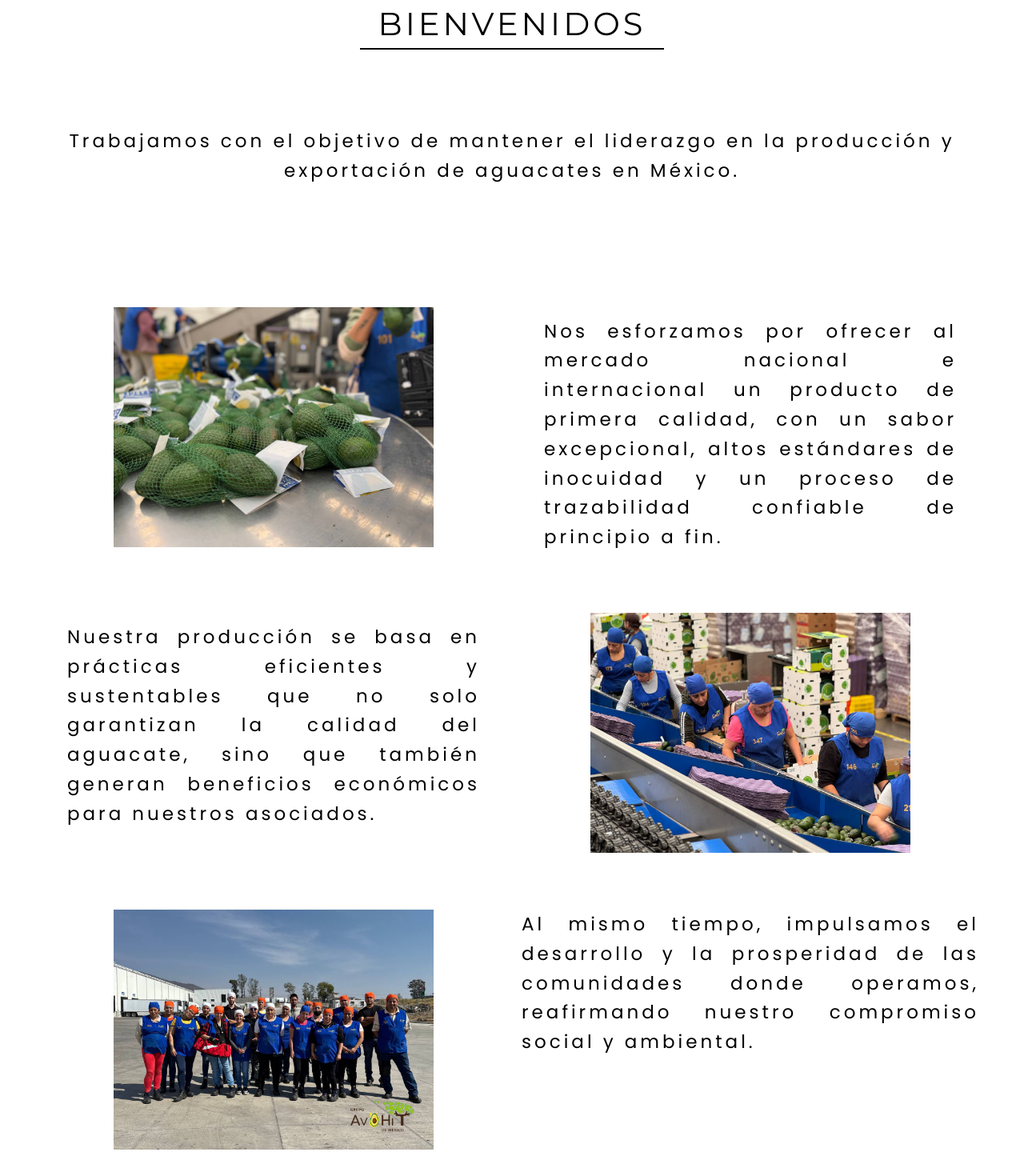
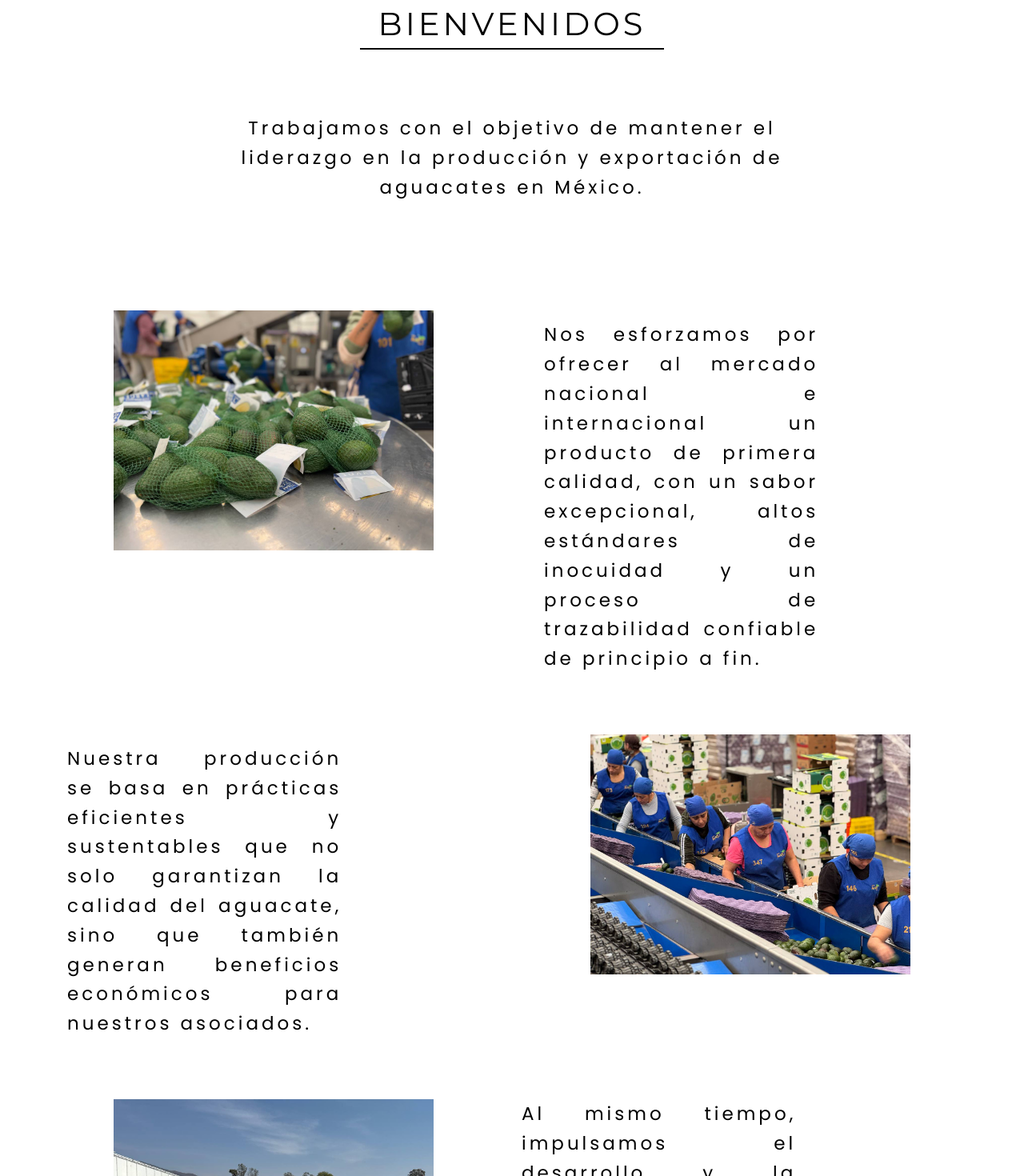
Before and after one commit to Abril-Ti/Redesign-Page, a Vue app: page / in a window 1280 px wide. Shown: the part 1180-2650 px from the top of the page at 80% size. Built offline with nearby package versions, Linux system fonts and the light colour scheme.

Commit message:
cambios en textos

```diff
--- a/package.json
+++ b/package.json
@@ -4,7 +4,7 @@
   "private": true,
   "type": "module",
   "scripts": {
-    "dev": "vite",
+    "dev": "vite --host --port 5173",
     "build": "vite build",
     "preview": "vite preview",
     "lint": "eslint . --fix",
--- a/src/assets/main.css
+++ b/src/assets/main.css
@@ -39,6 +39,7 @@ h2{
   text-align: justify;
   margin-top: 1rem;
   line-height: 1.6;
+  width: 60%;
 }
 .v-sheet{
     background: none;
--- a/src/components/Compromiso.vue
+++ b/src/components/Compromiso.vue
@@ -1,6 +1,6 @@
 <template>
 <div>
-    <h2 class="text-center montserrat-regular" style="margin-top: 10rem;">NUESTRO COMPROMISO</h2>
+    <h2 class="text-center montserrat-regular">NUESTRO COMPROMISO</h2>
     <div class="decorative-line"></div>
     <v-container>
             <v-row>
--- a/src/components/Home.vue
+++ b/src/components/Home.vue
@@ -3,7 +3,7 @@
     <div>
       <h2 class="montserrat-regular title-line">BIENVENIDOS</h2>
       <div class="decorative-line line-bienv"></div>
-      <div style="display:flex; justify-content: center; align-content: center; margin: 5rem;">
+      <div class="text-container">
         <p class="txt-description mb-10 txt-1">
           Trabajamos con el objetivo de mantener el liderazgo en la producción y exportación de aguacates en México.
         </p>
@@ -34,7 +34,7 @@
         </v-row>
        </v-container>
 
-       <v-container>
+       <v-container class="justify-center">
         <v-row>
           <v-col cols="12" md="6" sm="6">
               <img src="/varios.jpg" alt="" class="img-content">
@@ -53,9 +53,12 @@
       <h2 class="montserrat-regular title-line">DESCUBRE</h2>
       <div class="decorative-line line-desc"></div>
 
-      <p class="txt-description mb-10 text-center">
-        ¡Conoce parte de nuestras instalaciones y lo que hacemos para entregarte la mejor calidad!
-      </p>
+      <div style="display: flex; justify-content: center; align-content: center; margin: 5rem;">
+        <p class="txt-description mb-10 text-center">
+          ¡Conoce parte de nuestras instalaciones y lo que hacemos para entregarte la mejor calidad!
+        </p>
+      </div>
+
       <SliderComponent />
     </div>
 
@@ -64,6 +67,9 @@
       <h2 class="montserrat-regular title-line">CERTIFICACIONES</h2>
       <div class="decorative-line line-cert"></div>
 
+        <div class="text-container">
+          <p class="txt-description mb-10 text-center">Nuestras certificaciones respaldan el compromiso constante con la mejora continua y la confianza de nuestros socios comerciales a nivel internacional.</p>
+        </div>
       <div class="d-flex flex-wrap-reverse align-center justify-center mb-6">
         <ul class="text-start list-certificaciones txt-description p-5">
           <li>🥑 Programa de Exportaciones de Aguacate Hass de México a los E.U.A.</li>
@@ -80,7 +86,9 @@
     <div class="text-center">
       <h2 class="montserrat-regular title-line text-center">NUESTRAS INSTALACIONES</h2>
       <div class="decorative-line line-inst"></div>
-      <p class="txt-description mb-10 text-center">Somos expertos en empacar la mejor elección de sabor para tu hogar, manejamos la mejor calidad, permítenos hacerte experimentar el verdadero sabor del aguacate y darte un golpe de sabor.</p>
+      <div class="text-container">
+        <p class="txt-description mb-10 text-center">Somos expertos en empacar la mejor elección de sabor para tu hogar, manejamos la mejor calidad, permítenos hacerte experimentar el verdadero sabor del aguacate y darte un golpe de sabor.</p>
+      </div>
       <!-- Sección de video -->
     <div ref="videoSection" class="video-section">
       <video
@@ -228,4 +236,10 @@ li {
 .line-inst{
   width: 690px;
 }
+.text-container{
+  display: flex;
+  justify-content: center;
+  align-content: center;
+  margin: 4rem 2rem;
+}
 </style>
```
